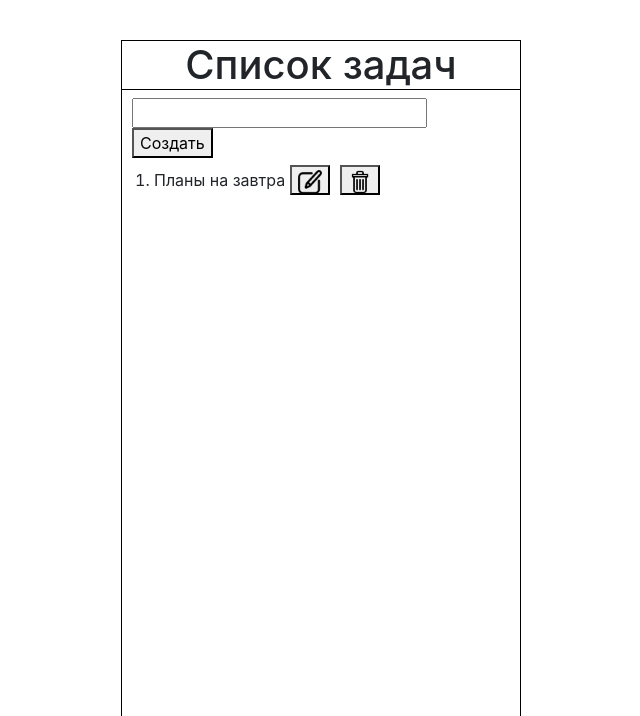
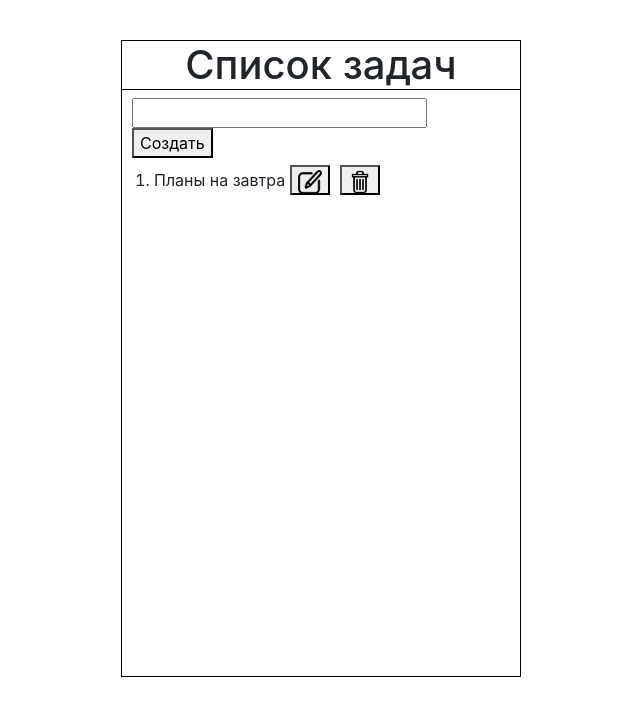
Before and after one commit to lordaksik/todo, a React (Create React App) app: page / in a window 1280 px wide. Shown: the top 716 px of the page, without its empty margins (319-959 px from the left). Built offline with nearby package versions, Linux system fonts and the light colour scheme.

Commit message:
Корректировка overflow

```diff
--- a/src/App.css
+++ b/src/App.css
@@ -4,14 +4,20 @@
 
 .toDoList {
     border: 1px solid black;
-    height: 700px;
+    min-height: 500px;
     width: 400px;
     margin: 40px auto 0 auto;
+}
+
+.toDoList .fieldInfo {
+    overflow: auto;
+    height: 500px;
 }
 
 .toDoList h1 {
     border-bottom: black 1px solid;
     text-align: center;
+    overflow: hidden;
 }
 
 .addInList {
@@ -43,9 +49,10 @@
     width: 100%
 }
 
-.notEditElement{
-  cursor: pointer;
+.notEditElement {
+    cursor: pointer;
 }
-.canselList{
 
+.canselList {
+    margin: 5px 5px 5px 25px;
 }
--- a/src/App.js
+++ b/src/App.js
@@ -45,7 +45,7 @@ export default function App() {
                 <ElementButton element={list}/>
             </li>
         ))
-        return (<ol>{liElement}</ol>)
+        return (<ol className='fieldInfo'>{liElement}</ol>)
     }
 
     function ElementButton({element}) {
```
